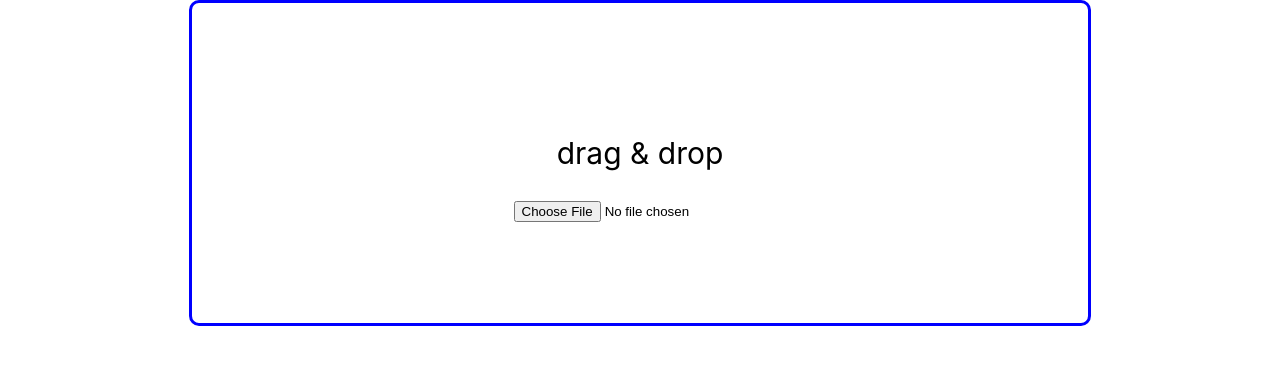
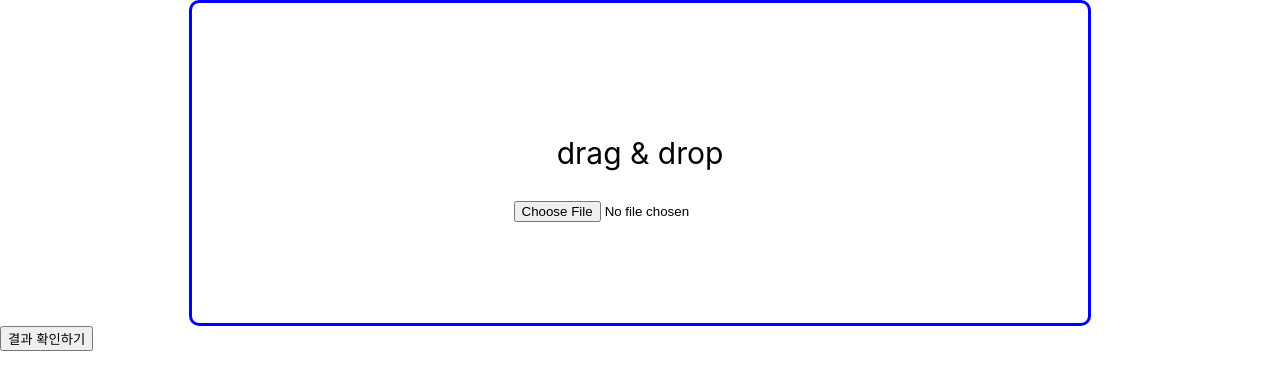
Before and after one commit to okpyo12/wink-react-study-2021-2, a React (Create React App) app: page / in a window 1280 px wide. Shown: the top 390 px of the page. Built offline with nearby package versions, Linux system fonts and the light colour scheme.

Commit message:
add: resultpage add

```diff
--- a/src/App.js
+++ b/src/App.js
@@ -1,13 +1,12 @@
 import { BrowserRouter as Router, Route } from 'react-router-dom';
-//import * as lib from "./components/library";
 import {FileUploadPage} from "./components/FileUploadPage";
-import {AnalysisPage} from "./components/AnalysisPage";
+import {ResultPage} from "./components/ResultPage";
 
 const App = () => {
   return (
     <Router>
         <Route exact path='/' component={FileUploadPage}/>
-        <Route exact path='/analysis' component={AnalysisPage}/>
+        <Route exact path='/result' component={ResultPage}/>
     </Router>
   );
 };
--- a/src/components/FileUploadPage.js
+++ b/src/components/FileUploadPage.js
@@ -1,4 +1,5 @@
 import React, { useState } from "react";
+import {useHistory} from "react-router-dom";
 import styled from "styled-components";
 import * as lib from "./library.js";
 import "../css/DragDrop.css";
@@ -13,7 +14,10 @@ export const FileUploadPage = () => {
   const Dropbox = styled.div`
       margin: auto;
   `
+  const history = useHistory();
+
   return (
+    <div>
       <Container>
         <Dropbox
         id="drag-drop-field"
@@ -26,5 +30,8 @@ export const FileUploadPage = () => {
         <input type="file" accept=".csv" onChange={(e) => lib.handleUpload(e)}/>
         </Dropbox>
       </Container>
+
+      <button onClick={() => history.push('/result')}>결과 확인하기</button>
+    </div>
   );
 };
--- /dev/null
+++ b/src/components/ResultPage.js
@@ -0,0 +1,8 @@
+import React from "react";
+
+export const ResultPage = () => {
+
+  return (
+    <div>hi</div>
+  );
+};
--- a/src/components/library.js
+++ b/src/components/library.js
@@ -12,17 +12,13 @@ export const handleDragOver = (e, setState) => {
 
 export const handleOnDrop = (e, setState) => {
   e.preventDefault();
-
   let file = e.dataTransfer.files[0];
   let fileReader = new FileReader();
-
   fileReader.readAsText(file, "utf-8"); // or euc-kr
-
   fileReader.onload = function () {
     console.log(fileReader.result);
     return;
   };
-
   setState(false);
   return false;
 };
@@ -34,7 +30,6 @@ export const handleUpload = (e) => {
   if(file === undefined) return; /* 방어 코드 추가 */
 
   fileReader.readAsText(file, "utf-8"); // or euc-kr
-
   fileReader.onload = function () {
     console.log(fileReader.result);
   };
```
Also changed, not shown: src/components/AnalysisPage.js (deleted). Lines whose indentation alone changed are shown as unchanged.
